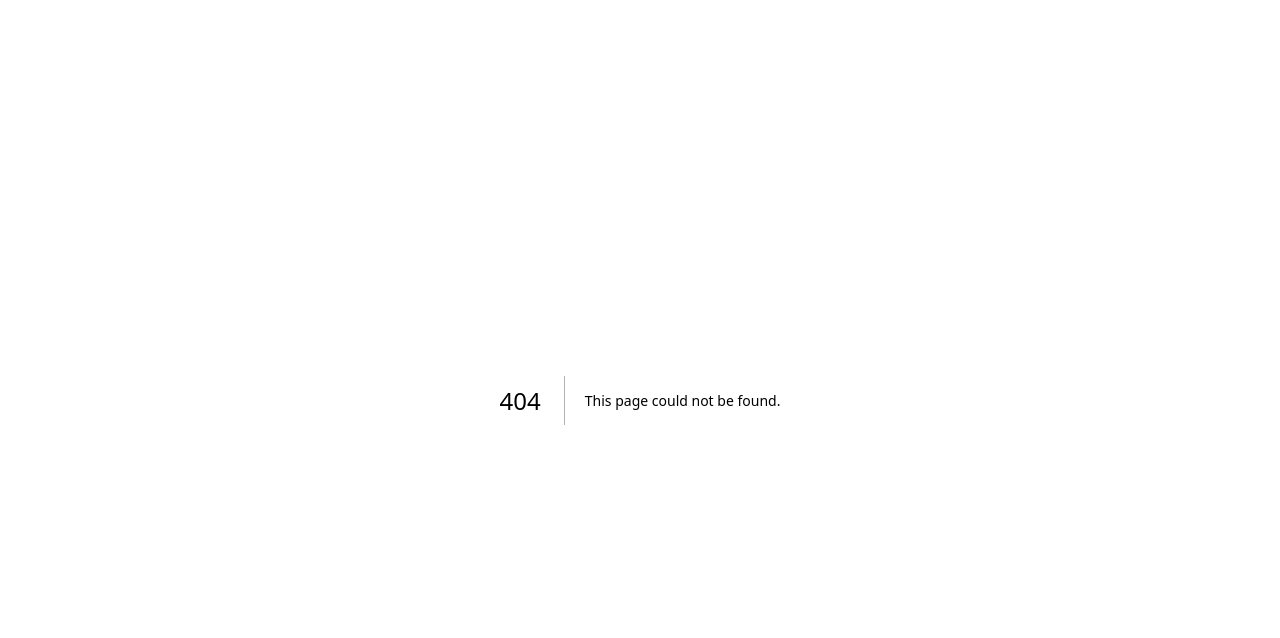
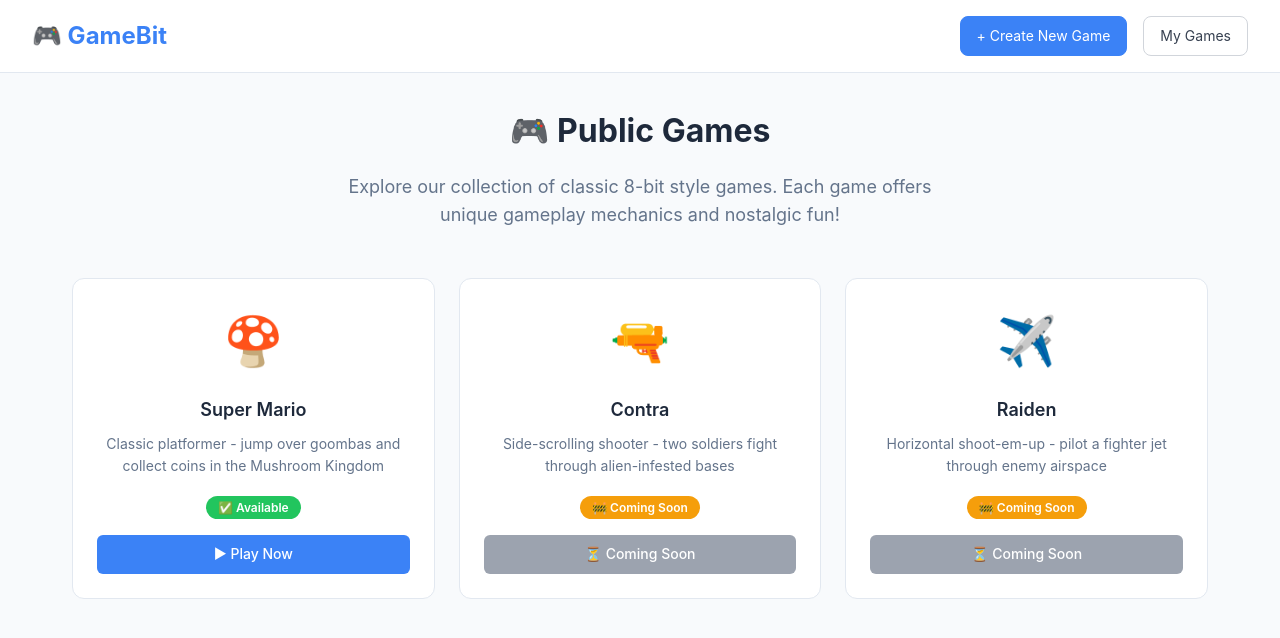
Before and after one commit to wjhhking/projects, a Next.js app in the folder gamebit/: page /public-games in a window 1280 px wide. Before the commit this address had no page. Shown: the top 638 px of the page. Built offline with nearby package versions, Linux system fonts and the light colour scheme.

Commit message:
Simplify page

```diff
--- a/gamebit/app/game/page.tsx
+++ b/gamebit/app/game/page.tsx
@@ -65,6 +65,9 @@
           <button onClick={handleSaveGame} className="nav-btn primary">
             Save to My Games
           </button>
+          <Link href="/public-games" className="nav-btn">
+            Public Games
+          </Link>
           <Link href="/my-games" className="nav-btn">
             My Games
           </Link>
--- a/gamebit/app/globals.css
+++ b/gamebit/app/globals.css
@@ -280,6 +280,14 @@
   box-shadow: 0 4px 12px rgba(0, 0, 0, 0.1);
 }
 
+/* Public Games 页面 */
+.public-games-container {
+  max-width: 1200px;
+  margin: 0 auto;
+  padding: 2rem;
+  min-height: calc(100vh - 80px);
+}
+
 /* 响应式设计 */
 @media (max-width: 768px) {
   .games-grid,
--- a/gamebit/app/my-games/page.tsx
+++ b/gamebit/app/my-games/page.tsx
@@ -57,6 +57,9 @@
         <div className="nav-buttons">
           <Link href="/" className="nav-btn primary">
             + Create New Game
+          </Link>
+          <Link href="/public-games" className="nav-btn">
+            Public Games
           </Link>
         </div>
       </nav>
--- /dev/null
+++ b/gamebit/app/public-games/page.tsx
@@ -0,0 +1,139 @@
+'use client'
+
+import { useRouter } from 'next/navigation'
+import Link from 'next/link'
+
+export default function PublicGamesPage() {
+  const router = useRouter()
+
+  const games = [
+    {
+      id: 'mario',
+      title: 'Super Mario',
+      icon: '🍄',
+      description: 'Classic platformer - jump over goombas and collect coins in the Mushroom Kingdom',
+      sentence: 'A red plumber hero jumps over dangerous mushroom enemies to collect golden coins and power-ups'
+    },
+    {
+      id: 'contra',
+      title: 'Contra',
+      icon: '🔫',
+      description: 'Side-scrolling shooter - two soldiers fight through alien-infested bases',
+      sentence: 'Two brave soldiers run through enemy territory shooting aliens and avoiding deadly bullets'
+    },
+    {
+      id: 'raiden',
+      title: 'Raiden',
+      icon: '✈️',
+      description: 'Horizontal shoot-em-up - pilot a fighter jet through enemy airspace',
+      sentence: 'A fast fighter jet flies through dangerous skies shooting enemy planes and dodging missiles'
+    }
+  ]
+
+  const handleGameSelect = (game: typeof games[0]) => {
+    // 直接跳转到游戏页面，传递游戏类型和句子
+    router.push(`/game?gameType=${game.id}&sentence=${encodeURIComponent(game.sentence)}`)
+  }
+
+  return (
+    <div>
+      {/* 顶部导航 */}
+      <nav className="top-nav">
+        <div className="logo">
+          <Link href="/" style={{ textDecoration: 'none', color: 'inherit' }}>
+            🎮 GameBit
+          </Link>
+        </div>
+        <div className="nav-buttons">
+          <Link href="/" className="nav-btn primary">
+            + Create New Game
+          </Link>
+          <Link href="/my-games" className="nav-btn">
+            My Games
+          </Link>
+        </div>
+      </nav>
+
+      {/* 主内容 */}
+      <div className="public-games-container">
+        <h1 style={{
+          fontSize: '2rem',
+          fontWeight: '700',
+          marginBottom: '1rem',
+          color: '#1e293b',
+          textAlign: 'center'
+        }}>
+          🎮 Public Games
+        </h1>
+
+        <p style={{
+          textAlign: 'center',
+          fontSize: '1.125rem',
+          color: '#64748b',
+          marginBottom: '3rem',
+          maxWidth: '600px',
+          margin: '0 auto 3rem auto'
+        }}>
+          Explore our collection of classic 8-bit style games. Each game offers unique gameplay mechanics and nostalgic fun!
+        </p>
+
+        {/* 游戏网格 */}
+        <div className="games-grid">
+          {games.map((game) => (
+            <div
+              key={game.id}
+              className="game-card"
+              onClick={() => handleGameSelect(game)}
+            >
+              <div className="game-icon">{game.icon}</div>
+              <div className="game-title">{game.title}</div>
+              <div className="game-desc">{game.description}</div>
+
+              {/* 游戏状态标识 */}
+              <div style={{
+                marginTop: '1rem',
+                marginBottom: '1rem'
+              }}>
+                {game.id === 'mario' ? (
+                  <span style={{
+                    background: '#22c55e',
+                    color: 'white',
+                    padding: '0.25rem 0.75rem',
+                    borderRadius: '9999px',
+                    fontSize: '0.75rem',
+                    fontWeight: '600'
+                  }}>
+                    ✅ Available
+                  </span>
+                ) : (
+                  <span style={{
+                    background: '#f59e0b',
+                    color: 'white',
+                    padding: '0.25rem 0.75rem',
+                    borderRadius: '9999px',
+                    fontSize: '0.75rem',
+                    fontWeight: '600'
+                  }}>
+                    🚧 Coming Soon
+                  </span>
+                )}
+              </div>
+
+              <div style={{
+                padding: '0.5rem 1rem',
+                background: game.id === 'mario' ? '#3b82f6' : '#9ca3af',
+                color: 'white',
+                borderRadius: '0.375rem',
+                fontSize: '0.875rem',
+                fontWeight: '500',
+                cursor: game.id === 'mario' ? 'pointer' : 'not-allowed'
+              }}>
+                {game.id === 'mario' ? '▶ Play Now' : '⏳ Coming Soon'}
+              </div>
+            </div>
+          ))}
+        </div>
+      </div>
+    </div>
+  )
+}
```
Also changed, not shown: gamebit/app/page.tsx (+28 -60 lines).
